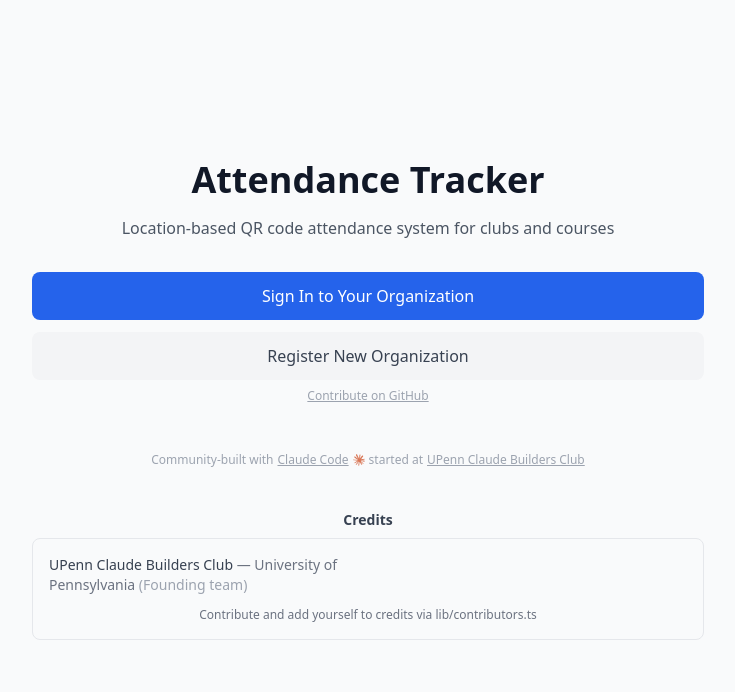
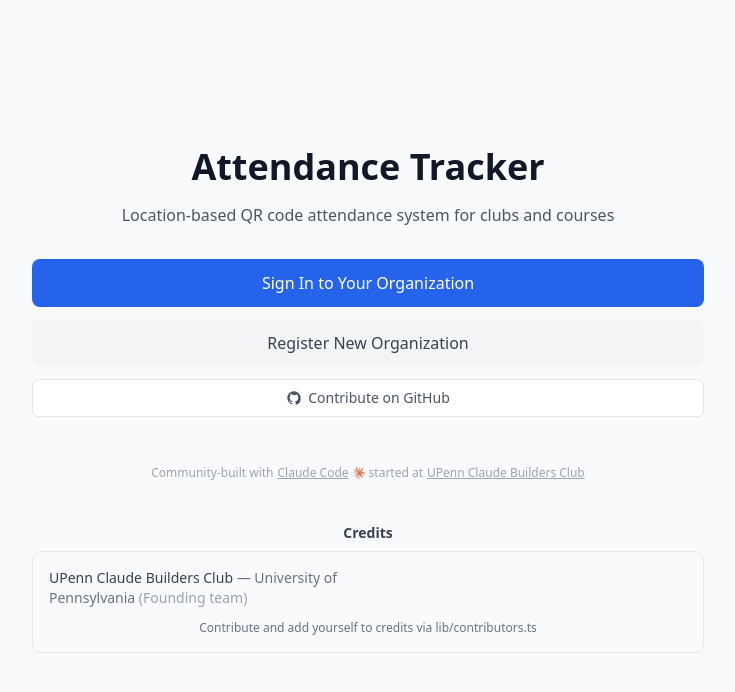
Before and after one commit to RiptideStar/attendance-location-for-groups, a Next.js app: page / in a window 1280 px wide. Shown: the top 692 px of the page, without its empty margins (272-1007 px from the left). Built offline with nearby package versions, Linux system fonts and the light colour scheme.

Commit message:
feat: enhance README and homepage with organization registration details and GitHub contribution link

```diff
--- a/app/page.tsx
+++ b/app/page.tsx
@@ -22,17 +22,27 @@ export default function HomePage() {
           >
             Register New Organization
           </Link>
-        </div>
-        <p className="mt-2 text-xs text-gray-400">
           <a
             href="https://github.com/RiptideStar/attendance-location-for-groups"
             target="_blank"
             rel="noopener noreferrer"
-            className="underline hover:text-gray-600"
+            className="inline-flex items-center justify-center gap-1.5 text-gray-600 px-3 py-2 rounded-md border border-gray-200 bg-white hover:bg-gray-50 transition-colors text-sm"
+            aria-label="Contribute on GitHub"
           >
-            Contribute on GitHub
+            {/* GitHub icon */}
+            <svg
+              xmlns="http://www.w3.org/2000/svg"
+              viewBox="0 0 24 24"
+              fill="currentColor"
+              className="h-4 w-4"
+              aria-hidden="true"
+            >
+              <path fillRule="evenodd" d="M12 2C6.477 2 2 6.486 2 12.021c0 4.43 2.865 8.185 6.839 9.504.5.091.682-.217.682-.483 0-.238-.009-.868-.014-1.703-2.782.605-3.369-1.343-3.369-1.343-.455-1.157-1.11-1.466-1.11-1.466-.908-.62.069-.607.069-.607 1.004.071 1.532 1.032 1.532 1.032.892 1.53 2.341 1.088 2.91.833.091-.647.35-1.088.636-1.339-2.221-.253-4.556-1.114-4.556-4.957 0-1.095.39-1.99 1.029-2.69-.103-.253-.446-1.272.098-2.65 0 0 .84-.27 2.75 1.027A9.564 9.564 0 0 1 12 7.5c.85.004 1.705.115 2.504.337 1.909-1.297 2.748-1.027 2.748-1.027.546 1.378.202 2.397.099 2.65.64.7 1.028 1.595 1.028 2.69 0 3.852-2.339 4.701-4.566 4.949.36.31.68.92.68 1.854 0 1.338-.012 2.418-.012 2.747 0 .268.18.58.688.481A9.525 9.525 0 0 0 22 12.02C22 6.486 17.523 2 12 2Z" clipRule="evenodd" />
+            </svg>
+            <span>Contribute on GitHub</span>
           </a>
-        </p>
+        </div>
+
         <p className="mt-12 text-xs text-gray-400 inline-flex items-center justify-center gap-1 flex-wrap">
           <span>Community-built with</span>
           <a href="https://claude.com/product/claude-code" target="_blank" rel="noopener noreferrer" className="underline hover:text-gray-600">Claude Code</a>
```
Also changed, not shown: 1 other file (tests, documents, lock files or other folders).
